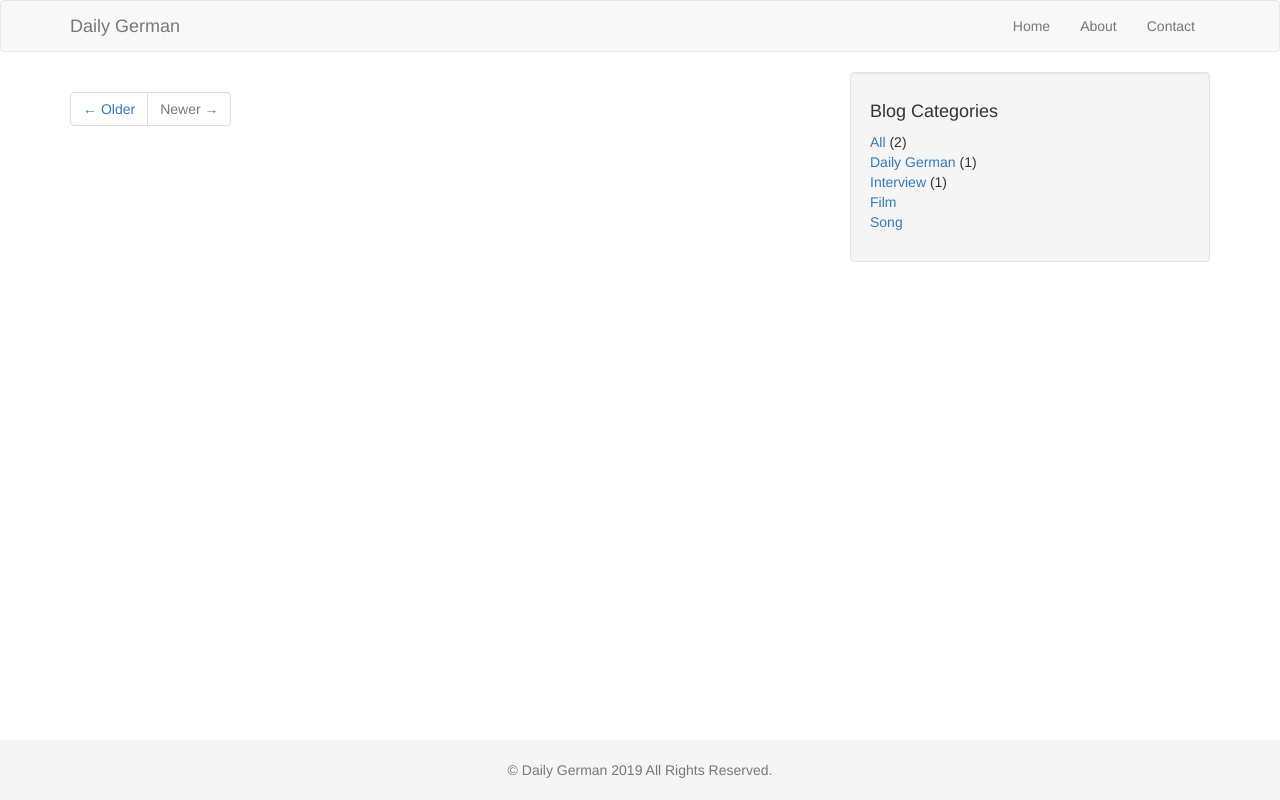
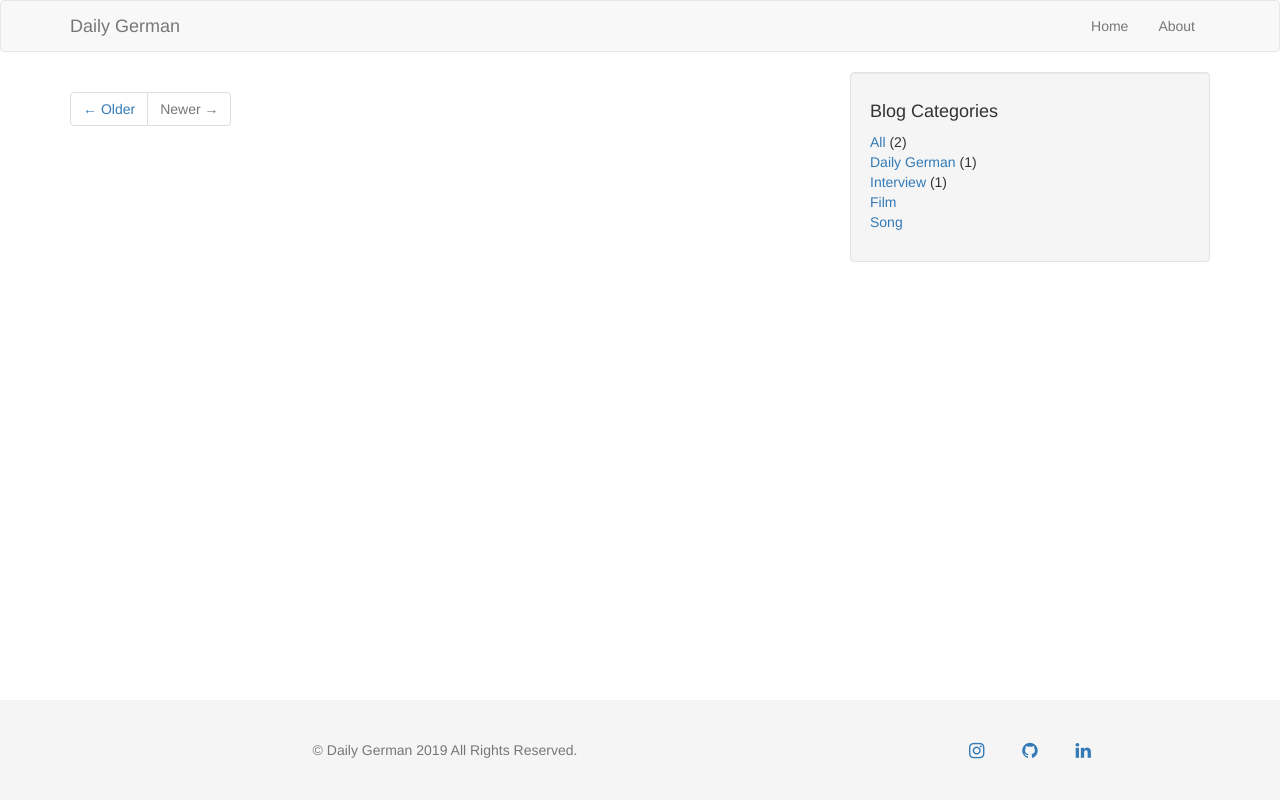
Before and after one commit to dyangcoding/dailyGerman, a Flask app: page / in a window 1280 px wide. Run offline with Flask 2, Linux system fonts and the light colour scheme; data that the repository does not hold is empty; some libraries are stand-ins or nearby versions.

Commit message:
add social media section under footer

```diff
--- a/app/static/css/footer.css
+++ b/app/static/css/footer.css
@@ -6,14 +6,14 @@ html {
   }
   body {
     /* Margin bottom by footer height */
-    margin-bottom: 60px;
+    margin-bottom: 100px;
   }
   .footer {
     position: absolute;
     bottom: 0;
     width: 100%;
     /* Set the fixed height of the footer here */
-    height: 60px;
-    line-height: 60px; /* Vertically center the text there */
+    height: 100px;
+    line-height: 100px; /* Vertically center the text there */
     background-color: #f5f5f5;
   }
--- a/app/templates/base.html
+++ b/app/templates/base.html
@@ -9,6 +9,7 @@
     {{ super() }}
     <!-- Custom sticky footer stlylesheet -->
     <link type="text/css" rel="stylesheet" href="{{url_for('static', filename='css/footer.css')}}" />
+    <link href="https://maxcdn.bootstrapcdn.com/font-awesome/4.4.0/css/font-awesome.min.css" rel="stylesheet">
 {% endblock %}
 
 {% block navbar %}
@@ -27,7 +28,7 @@
                 <ul class="nav navbar-nav navbar-right">
                     <li><a href="{{ url_for('main.home') }}">Home</a></li>
                     <li><a href="{{ url_for('main.about') }}">About</a></li>
-                    <li><a href="{{ url_for('main.contact') }}">Contact</a></li>
+                    <!--li><a href="{{ url_for('main.contact') }}">Contact</a></li-->
                 </ul>
 
             </div>
@@ -53,8 +54,15 @@
     {% block footer %}
         <footer class="footer">
             <div class="container">
-                <div class="row text-center">
-                    <span class="text-muted">&copy; Daily German 2019 All Rights Reserved.</span>
+                <div class="row text-center text-muted">
+                    <div class="col-lg-4 col-lg-offset-2 col-md-4 col-md-offset-2 col-sm-12">
+                        &copy; Daily German 2019 All Rights Reserved.
+                    </div>
+                    <div class="col-lg-4 col-lg-offset-2 col-md-4 col-md-offset-2 col-sm-12">
+                        <a href="https://www.instagram.com/fabian082yang" class="btn btn-social-icon btn-lg btn-instagram"><i class="fa fa-instagram"></i></a>
+                        <a href="https://www.github.com/tryToCode" class="btn btn-social-icon btn-lg btn-github"><i class="fa fa-github"></i></a>
+                        <a href="https://www.linkedin.com/in/dong-yang-389570ba" class="btn btn-social-icon btn-lg btn-linkedin"><i class="fa fa-linkedin"></i></a>
+                    </div>
                 </div>
             </div>
         </footer>
```
